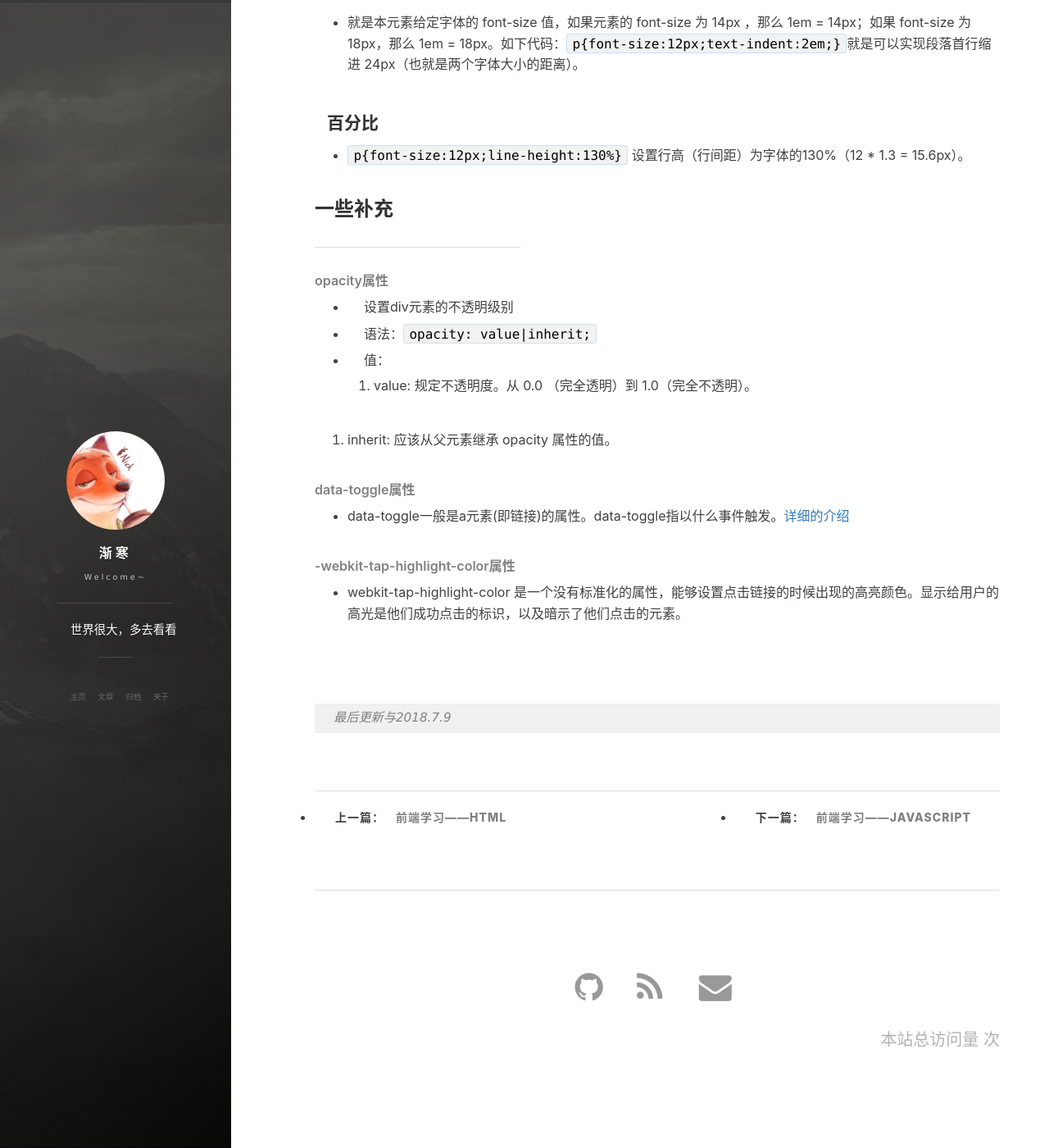
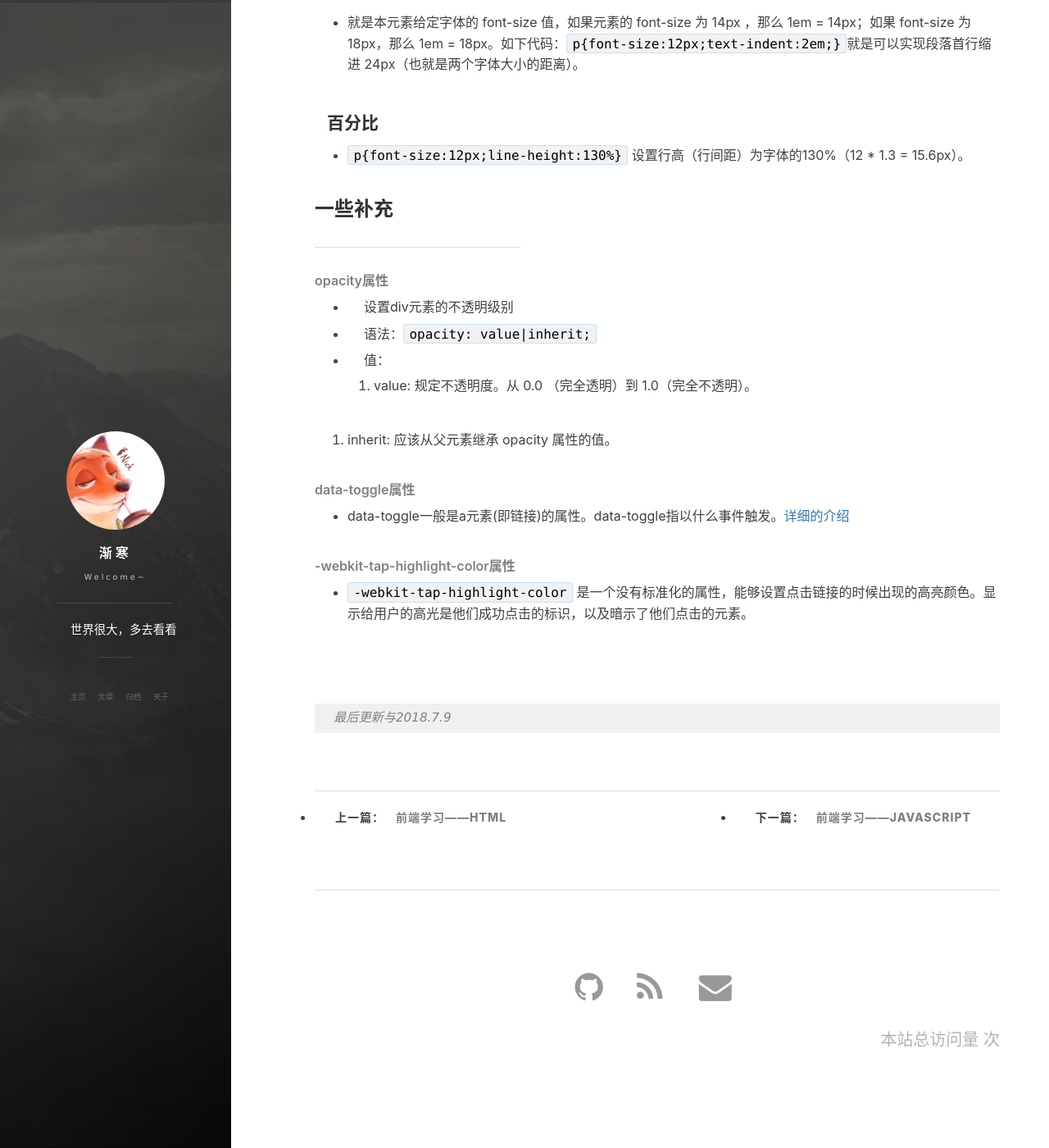
Before and after one commit to Fleschier/Fleschier.github.io, a Jekyll site: the page built from _posts/2018-06-17-FrontEnd-CSS.md, in a window 1280 px wide and 1400 px high, scrolled down 12808 px. Shown: the whole window at 82% size. Built offline with Jekyll 4.4.1, drawn with Linux system fonts in a browser that asks for light colours; nearby versions of some CDN libraries.

Commit message:
fix a bug

```diff
--- a/_posts/2018-06-17-FrontEnd-CSS.md
+++ b/_posts/2018-06-17-FrontEnd-CSS.md
@@ -488,7 +488,7 @@ p span.warning{color:purple;} /*权值为1+1+10=12*/
 
 ###### -webkit-tap-highlight-color属性
 
-- webkit-tap-highlight-color 是一个没有标准化的属性，能够设置点击链接的时候出现的高亮颜色。显示给用户的高光是他们成功点击的标识，以及暗示了他们点击的元素。
+- `-webkit-tap-highlight-color` 是一个没有标准化的属性，能够设置点击链接的时候出现的高亮颜色。显示给用户的高光是他们成功点击的标识，以及暗示了他们点击的元素。
 
 <br>
 > 最后更新与2018.7.9
--- a/css/main.css
+++ b/css/main.css
@@ -48,7 +48,7 @@ img::-moz-selection {
   background: transparent;
 }
 body {
-  webkit-tap-highlight-color: #33FFFF;
+  -webkit-tap-highlight-color: #33FFFF;
 }
 /* Hux add tags support */
 .tags {
```
Also changed, not shown: css/fleschier-blog.min.css.
